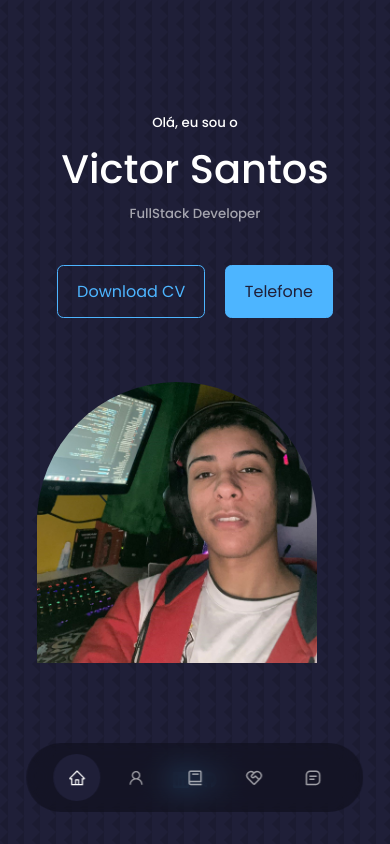
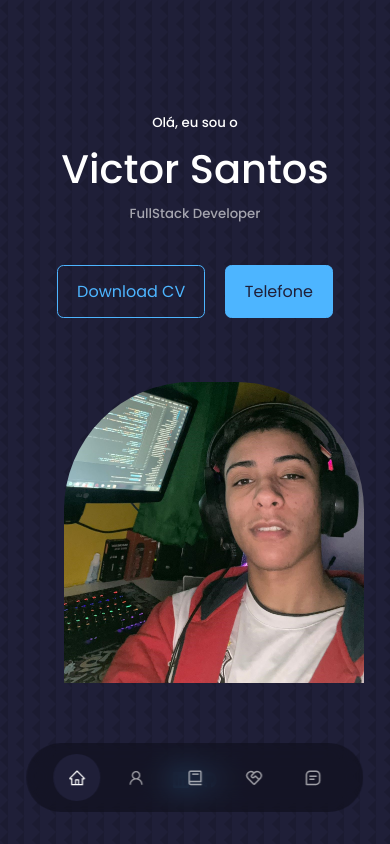
Before and after one commit to VictorSantos-Dev/portfolio-victorsantos, a React (Create React App) app: page / in a window 390 px wide. Shown: the top 844 px of the page. Built offline with nearby package versions, Linux system fonts and the light colour scheme.

Commit message:
ajustes imagem / mobile

```diff
--- a/src/components/header/header.css
+++ b/src/components/header/header.css
@@ -36,17 +36,14 @@ header{
 
 /*----------------------------------------------*/
 .me{
-margin-left:350px;
-overflow: hidden;
-
+    display: flex;
+    justify-content: center;
 }
 
 .eu{
-    width: 280px;
-    border-radius: 12rem 12rem 0 0;
+    width: 300px;
+    border-radius: 8rem 8rem 0 0;
     margin-top: 4rem;
-    left:calc(50%-11rem);
-
 }
 
 .scroll__down{
```
